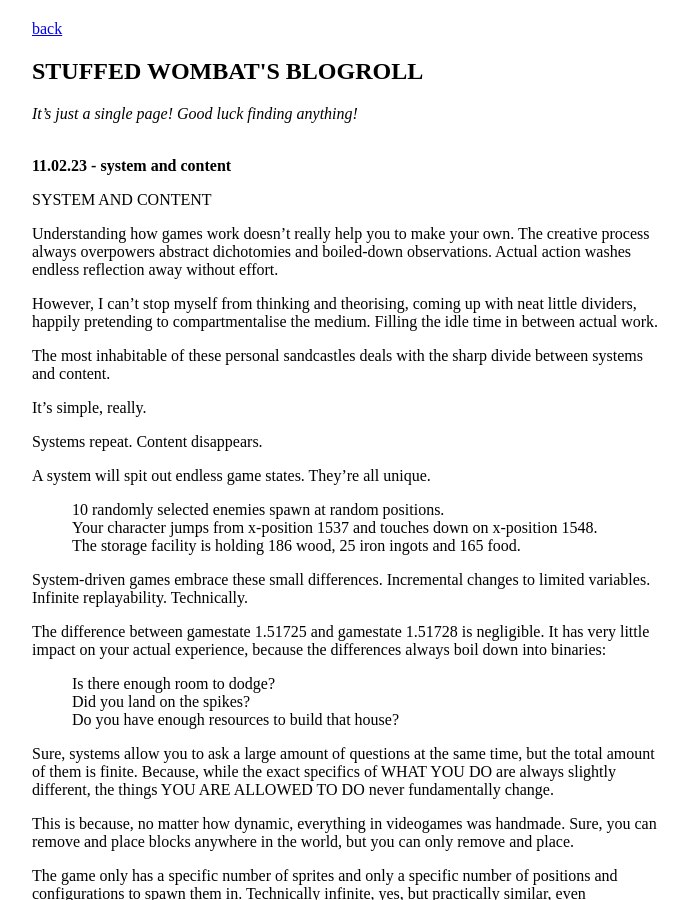
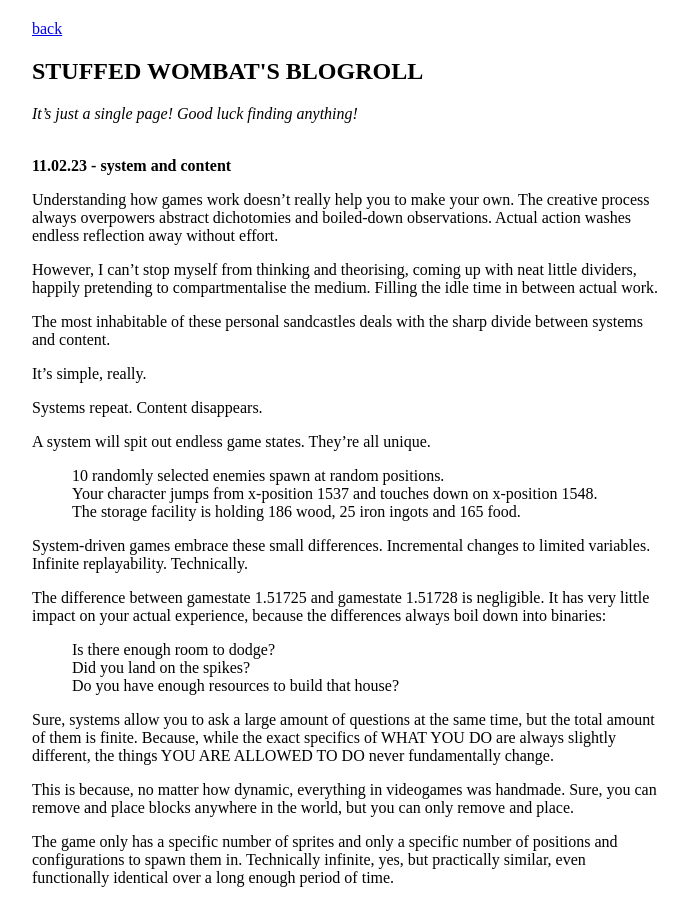
Before and after one commit to stuffedwombat/stuffedwombat.github.io, a Jekyll site: the page built from blogroll.md, in a window 1280 px wide and 900 px high. Shown: the whole window, without its empty margins (292-980 px from the left). Built offline with Jekyll 4.4.1, drawn with Linux system fonts in a browser that asks for light colours; our own code applies the rules of GitHub Pages for plain Markdown files; comment, search, counter and statistics services are not loaded.

Commit message:
Update blogroll.md

```diff
--- a/blogroll.md
+++ b/blogroll.md
@@ -4,8 +4,6 @@
 <br><br>
 
 **11.02.23 - system and content**
-
-SYSTEM AND CONTENT
 
 Understanding how games work doesn't really help you to make your own. The creative process always overpowers abstract dichotomies and boiled-down observations. Actual action washes endless reflection away without effort.
 
```
